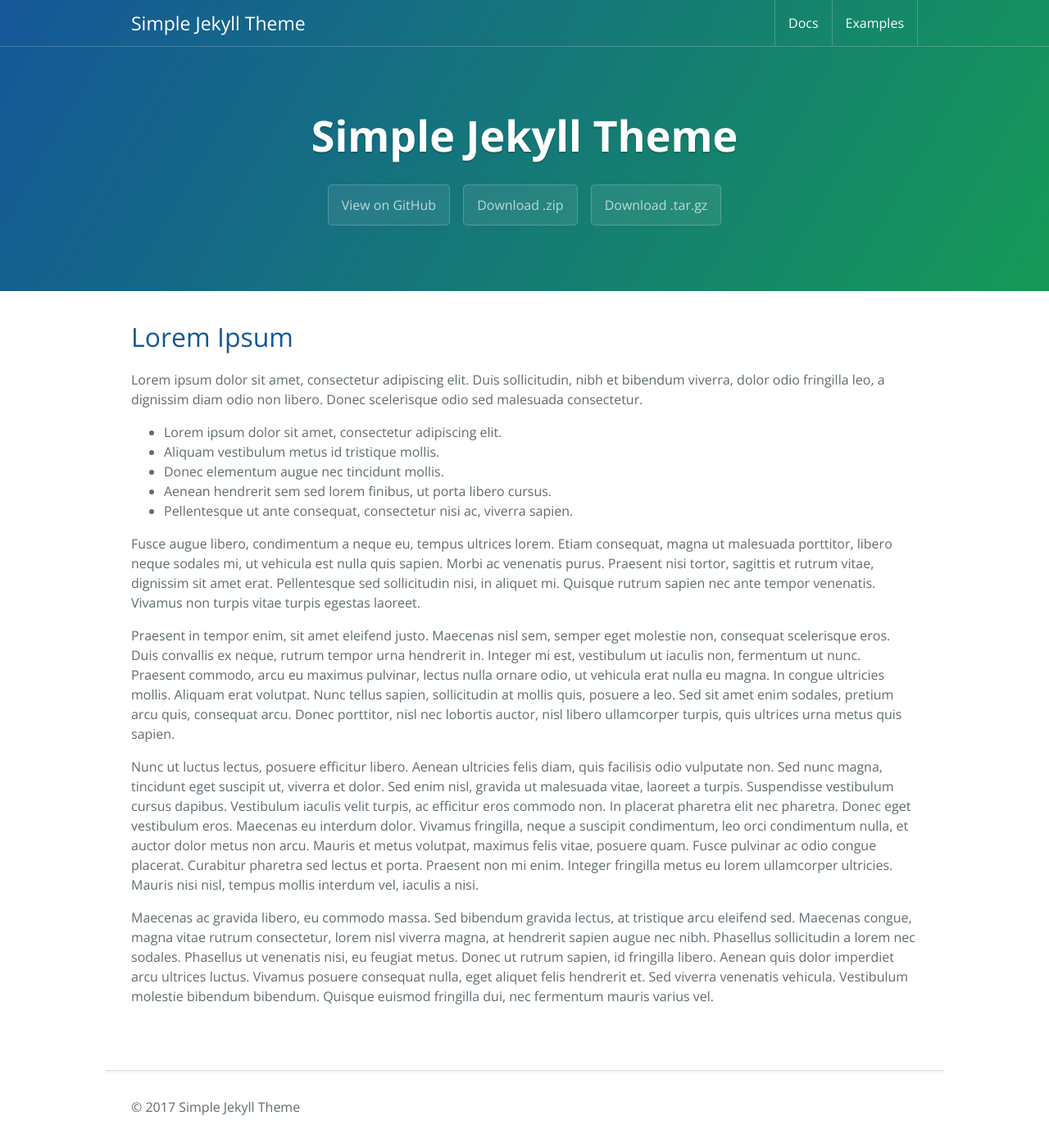
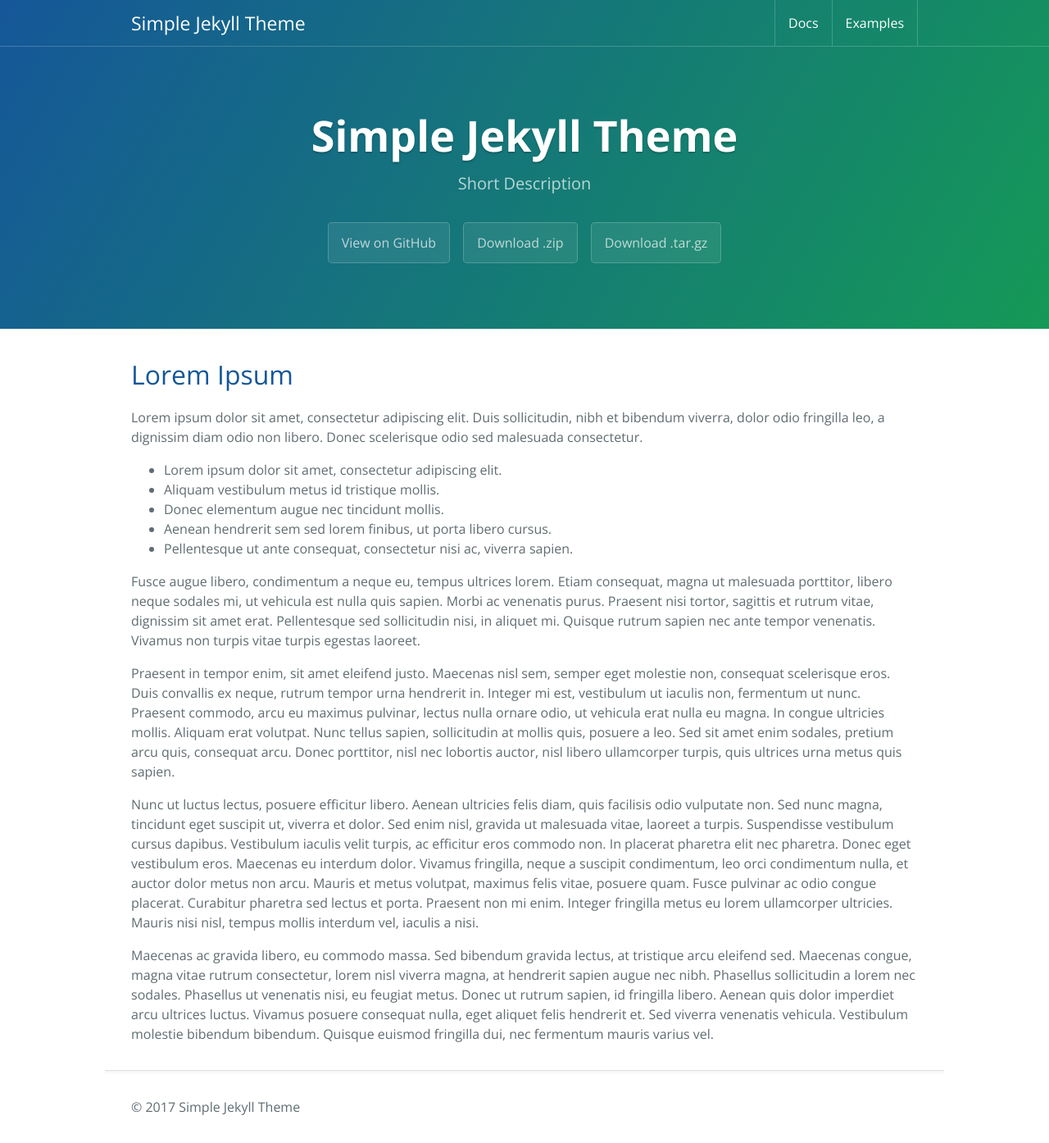
Before and after one commit to kosatyi/sjt, a Jekyll site: the page built from index.md, in a window 1280 px wide and 1394 px high. Shown: the whole window at 82% size. Built offline with Jekyll 4.4.1, drawn with Linux system fonts in a browser that asks for light colours; our own code applies the rules of GitHub Pages for plain Markdown files.

```diff
--- a/_includes/header.html
+++ b/_includes/header.html
@@ -9,7 +9,7 @@
     {% else %}
     <div class="page-banner container">
         <h2 class="project-name"><a href="{{site.baseurl}}/">{{ site.title }}</a></h2>
-        {% if page.tagline %}
+        {% if site.tagline %}
         <h3 class="project-tagline">{{ site.tagline }}</h3>
         {% endif %}
         <div class="project-buttons">
```
